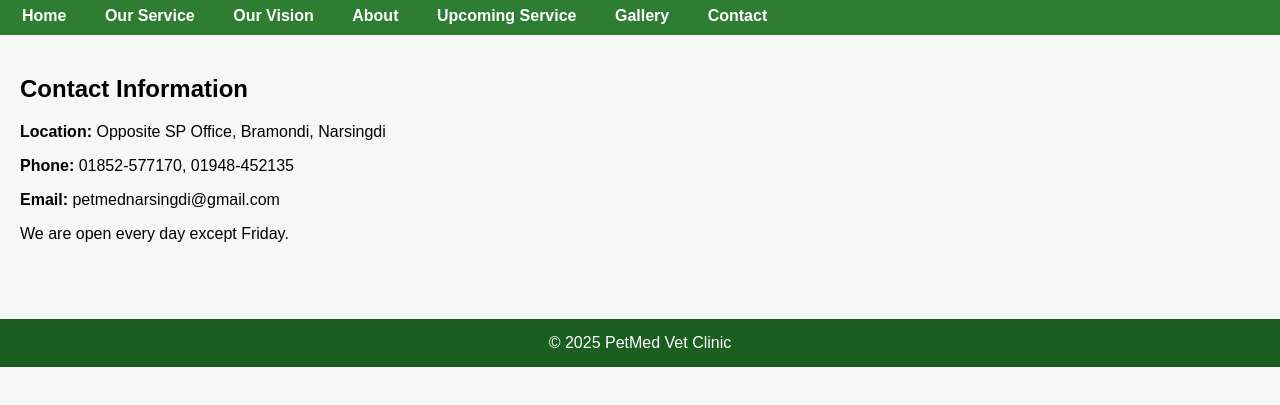
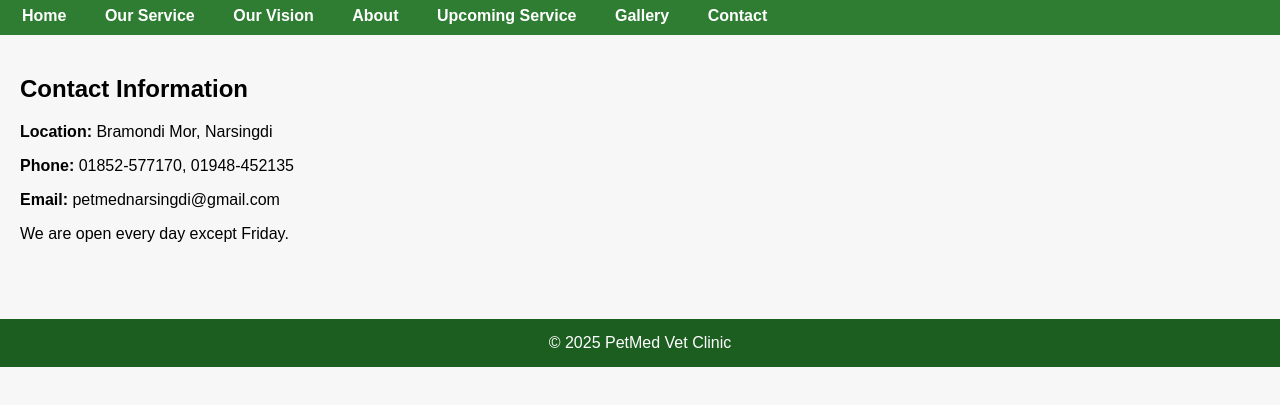
Before and after one commit to sanaulcse123/petclinicnarsingdi, a plain HTML site: page contact.html in a window 1280 px wide. Shown: the part 101-506 px from the top of the page. Drawn offline with Linux system fonts and the light colour scheme.

Commit message:
Update contact.html

```diff
--- a/contact.html
+++ b/contact.html
@@ -24,7 +24,7 @@
 <div class="container">
 <h2>Contact Information</h2>
 
-<p><b>Location:</b> Opposite SP Office, Bramondi, Narsingdi</p>
+<p><b>Location:</b>  Bramondi Mor, Narsingdi </p>
 <p><b>Phone:</b> 01852-577170, 01948-452135</p>
 <p><b>Email:</b> petmednarsingdi@gmail.com</p>
 
```
